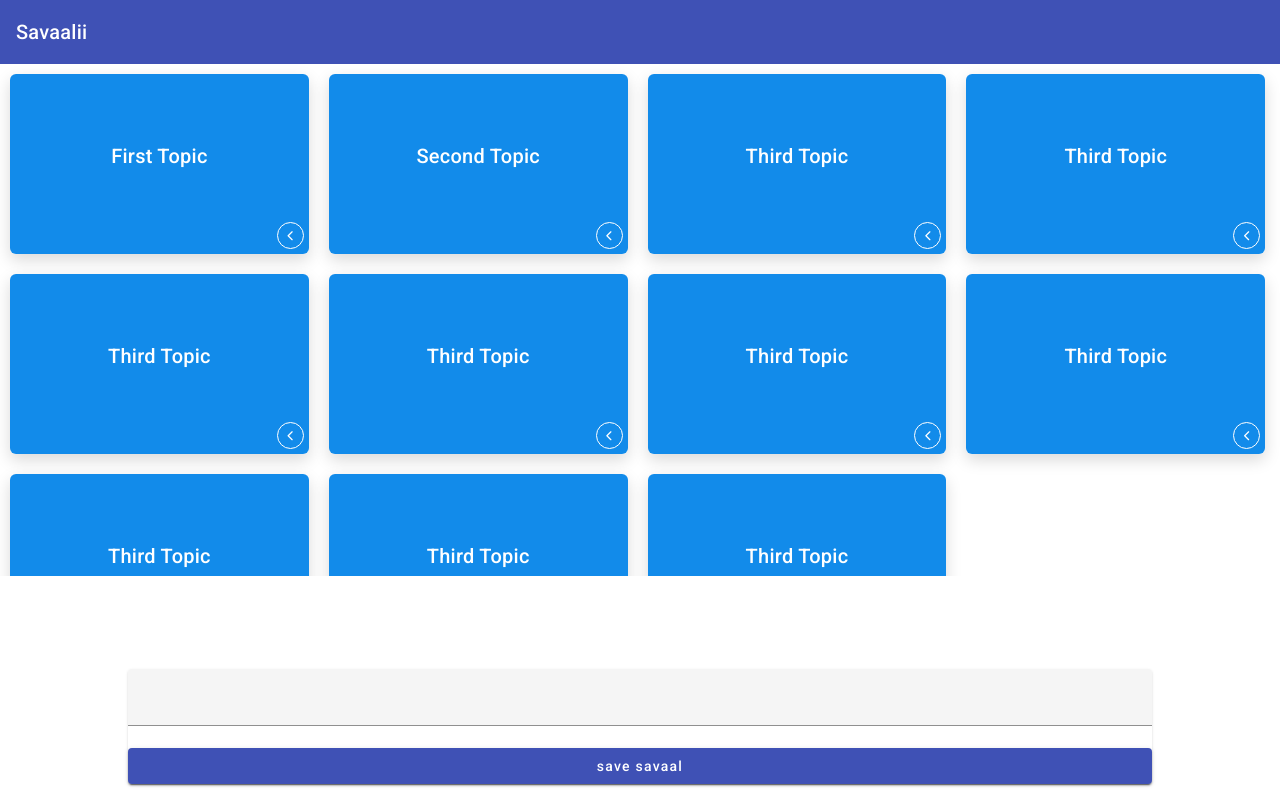
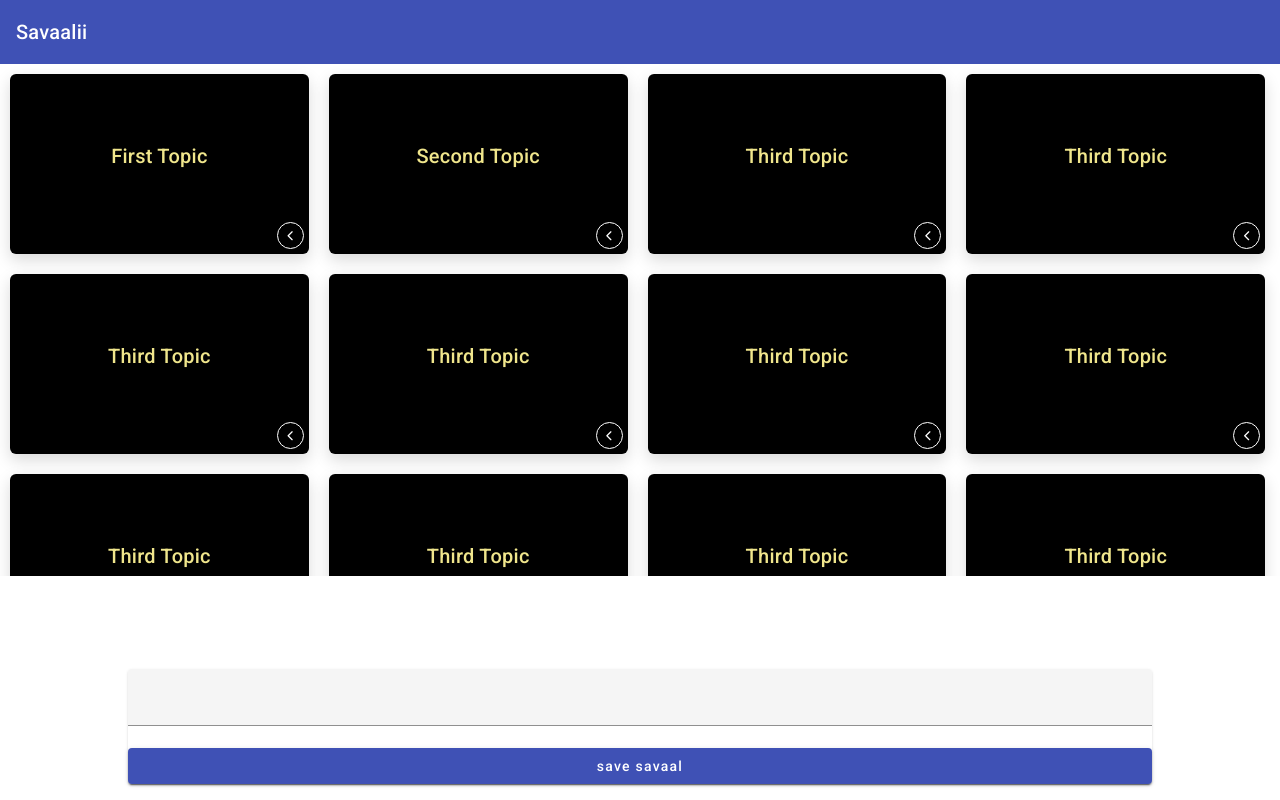
Before and after one commit to arpit-mathur-132001/MEAN_Sawali, an Angular app: page / in a window 1280 px wide. Built offline with nearby package versions, Linux system fonts and the light colour scheme.

Commit message:
UI: Cleanup Savaal-list

```diff
--- a/src/app/main-dashboard/savaal-list/savaal-list.component.css
+++ b/src/app/main-dashboard/savaal-list/savaal-list.component.css
@@ -31,10 +31,23 @@
   height: 100%;
   backface-visibility: hidden;
   border-radius: 6px;
-  background-color: #128bea;
+  background-color: black;
   color: #fff;
   display: grid;
   place-items: center;
+}
+
+.card .front > h2,
+.card .back > h2 {
+  text-align: center;
+}
+
+.card .front > h2 {
+  color: khaki;
+}
+
+.card .back > h2 {
+  color: violet;
 }
 
 .back {
@@ -59,3 +72,9 @@
   border-radius: 50%;
   border: 1px solid #fff;
 }
+
+@media screen and (max-width: 642px) {
+  .container {
+    width: 600px;
+  }
+}
--- a/src/app/main-dashboard/savaal-list/savaal-list.component.html
+++ b/src/app/main-dashboard/savaal-list/savaal-list.component.html
@@ -5,16 +5,16 @@
 
 <div class="flex-container">
   <div class="container" *ngFor="let savaalTopic of savaalTopics">
-    <div [ngClass]="savaalTopic.toggleProperty ? 'flipped' : ''" class="card">
+    <div [ngClass]="savaalTopic.isFlipped ? 'flipped' : ''" class="card">
       <div class="front">
         <h2>{{ savaalTopic.topic }}</h2>
-        <div class="arrow-icon" (click)="savaalTopic.toggle()">
+        <div class="arrow-icon" (click)="savaalTopic.flip()">
           <i class="ion-ios-arrow-back"></i>
         </div>
       </div>
       <div class="back">
         <h2>{{ savaalTopic.description }}</h2>
-        <div class="arrow-icon" (click)="savaalTopic.toggle()">
+        <div class="arrow-icon" (click)="savaalTopic.flip()">
           <i class="ion-ios-arrow-back"></i>
         </div>
       </div>
--- a/src/app/main-dashboard/savaal-list/savaal-list.component.ts
+++ b/src/app/main-dashboard/savaal-list/savaal-list.component.ts
@@ -10,89 +10,97 @@ export class SavaalListComponent {
     {
       topic: 'First Topic',
       description: 'This is the first topic description',
-      toggleProperty: false,
-      toggle() {
-        this.toggleProperty = !this.toggleProperty;
+      isFlipped: false,
+      flip() {
+        this.isFlipped = !this.isFlipped;
       },
     },
     {
       topic: 'Second Topic',
       description: 'This is the second topic description',
-      toggleProperty: false,
-      toggle() {
-        this.toggleProperty = !this.toggleProperty;
+      isFlipped: false,
+      flip() {
+        this.isFlipped = !this.isFlipped;
       },
     },
     {
       topic: 'Third Topic',
       description: 'This is the third topic description',
-      toggleProperty: false,
-      toggle() {
-        this.toggleProperty = !this.toggleProperty;
+      isFlipped: false,
+      flip() {
+        this.isFlipped = !this.isFlipped;
       },
     },
     {
       topic: 'Third Topic',
       description: 'This is the third topic description',
-      toggleProperty: false,
-      toggle() {
-        this.toggleProperty = !this.toggleProperty;
+      isFlipped: false,
+      flip() {
+        this.isFlipped = !this.isFlipped;
       },
     },
     {
       topic: 'Third Topic',
       description: 'This is the third topic description',
-      toggleProperty: false,
-      toggle() {
-        this.toggleProperty = !this.toggleProperty;
+      isFlipped: false,
+      flip() {
+        this.isFlipped = !this.isFlipped;
       },
     },
     {
       topic: 'Third Topic',
       description: 'This is the third topic description',
-      toggleProperty: false,
-      toggle() {
-        this.toggleProperty = !this.toggleProperty;
+      isFlipped: false,
+      flip() {
+        this.isFlipped = !this.isFlipped;
       },
     },
     {
       topic: 'Third Topic',
       description: 'This is the third topic description',
-      toggleProperty: false,
-      toggle() {
-        this.toggleProperty = !this.toggleProperty;
+      isFlipped: false,
+      flip() {
+        this.isFlipped = !this.isFlipped;
       },
     },
     {
       topic: 'Third Topic',
       description: 'This is the third topic description',
-      toggleProperty: false,
-      toggle() {
-        this.toggleProperty = !this.toggleProperty;
+      isFlipped: false,
+      flip() {
+        this.isFlipped = !this.isFlipped;
       },
     },
     {
       topic: 'Third Topic',
       description: 'This is the third topic description',
-      toggleProperty: false,
-      toggle() {
-        this.toggleProperty = !this.toggleProperty;
+      isFlipped: false,
+      flip() {
+        this.isFlipped = !this.isFlipped;
       },
     },
     {
       topic: 'Third Topic',
       description: 'This is the third topic description',
-      toggleProperty: false,
-      toggle() {
-        this.toggleProperty = !this.toggleProperty;
+      isFlipped: false,
+      flip() {
+        this.isFlipped = !this.isFlipped;
       },
     },
     {
       topic: 'Third Topic',
       description: 'This is the third topic description',
-      toggleProperty: false,
-      toggle() {
-        this.toggleProperty = !this.toggleProperty;
+      isFlipped: false,
+      flip() {
+        this.isFlipped = !this.isFlipped;
+      },
+    },
+    {
+      topic: 'Third Topic',
+      description: 'This is the third topic description',
+      isFlipped: false,
+      flip() {
+        this.isFlipped = !this.isFlipped;
       },
     },
   ];
```
